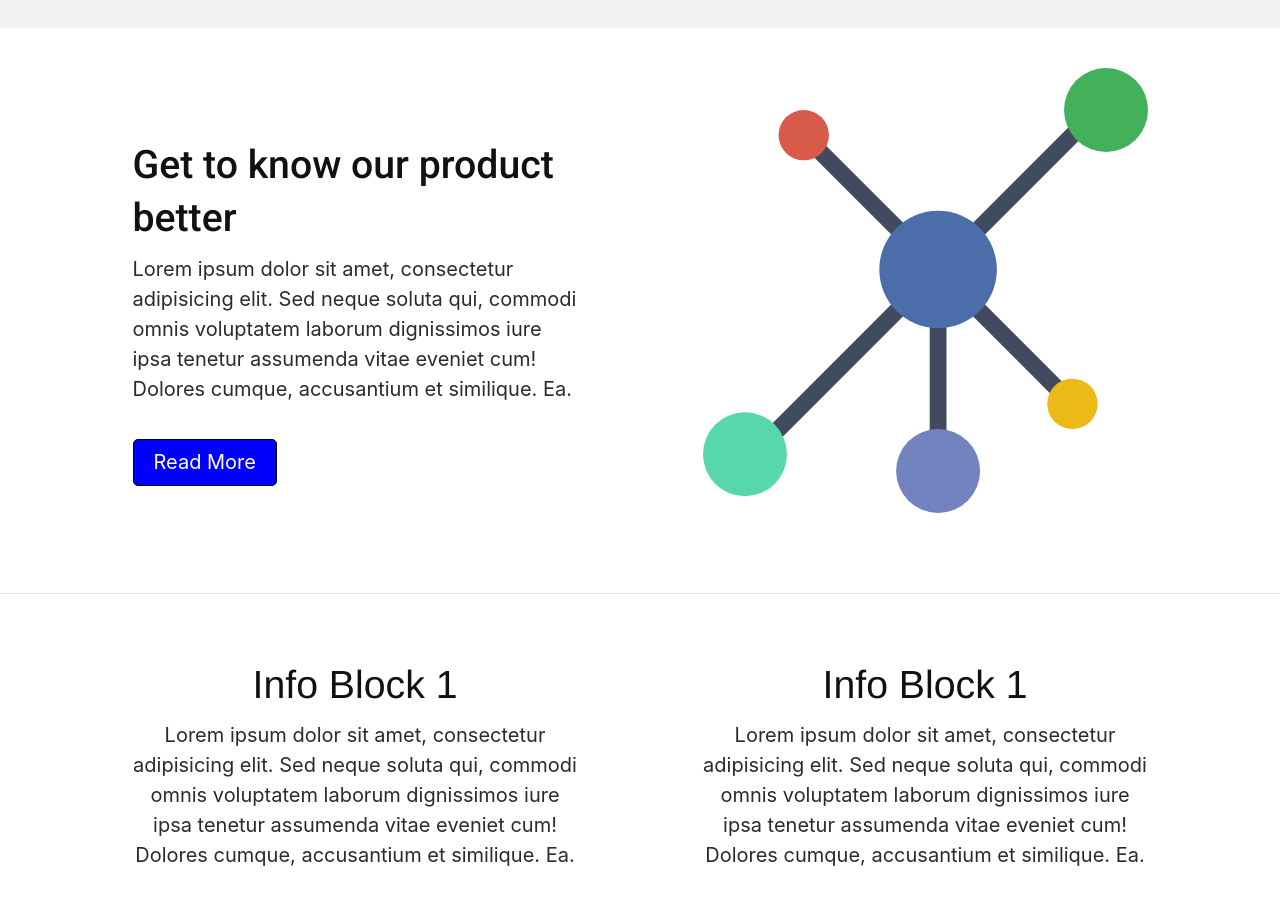
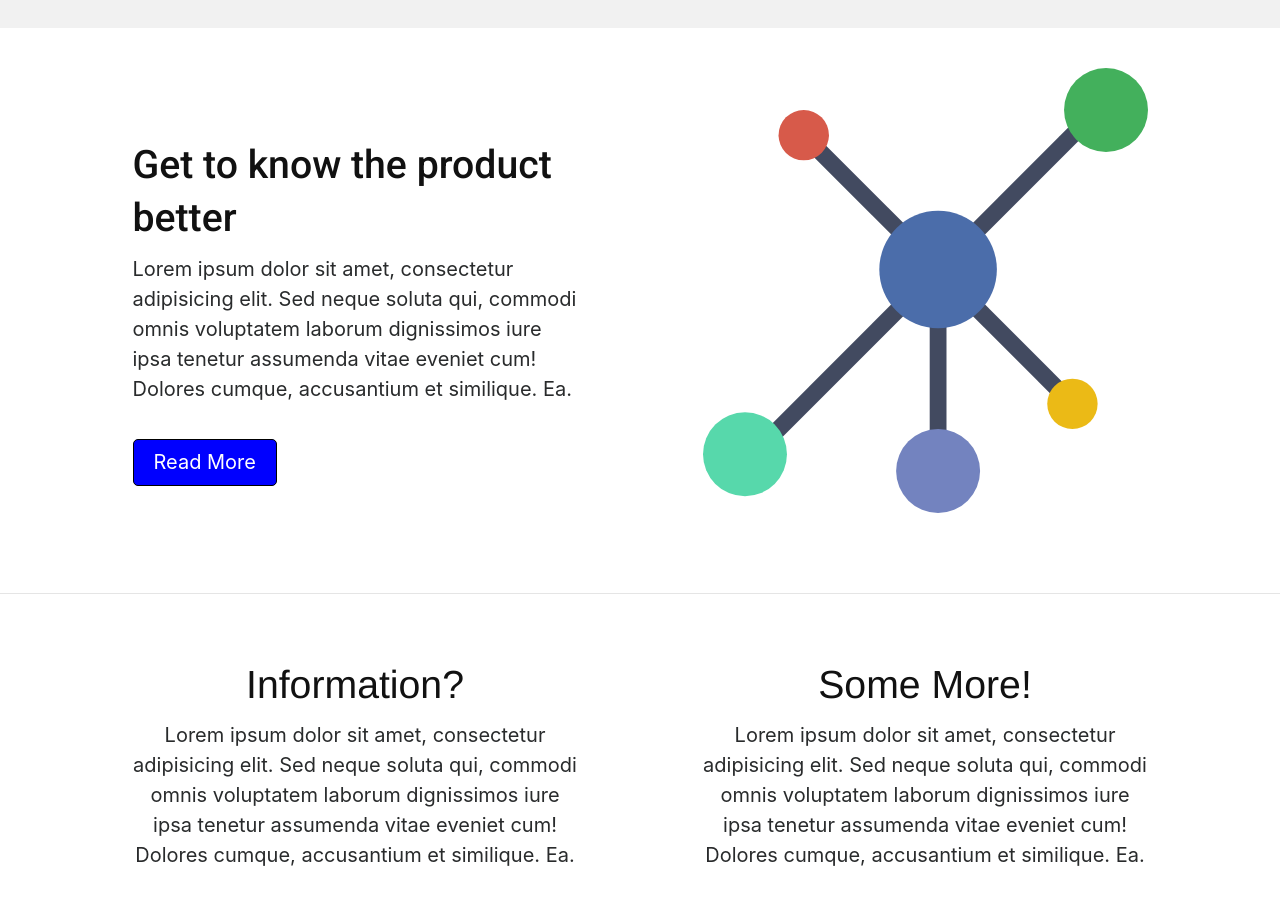
Before and after one commit to ResidentZealoT/animated-scrolling, a website: page index.html in a window 1280 px wide. Shown: the part 880-1788 px from the top of the page. Drawn offline with nearby package versions, Linux system fonts and the light colour scheme; a script that the page names is missing.

Commit message:
clean up

```diff
--- a/index.html
+++ b/index.html
@@ -42,7 +42,7 @@
         </div>
         <div class="col-md-5">
           <div class="showcase-right">
-            <h1>A block of useful information to communicate your product</h1>
+            <h1>A block of useful information to communicate a product</h1>
             <p>
               Lorem ipsum dolor sit amet, consectetur adipisicing elit, sed do eiusmod tempor incididunt ut labore et dolore magna aliqua. Ut enim ad minim veniam, quis nostrud exercitation ullamco laboris nisi ut aliquip ex ea commodo consequat. Duis aute irure dolor in reprehenderit in voluptate velit esse cillum dolore eu fugiat nulla pariatur.
             </p>
@@ -65,7 +65,7 @@
       <div class="row align-items-center justify-content-around">
         <div class = "col-md-5">
           <div class = "info-left">
-            <h2>Get to know our product better</h2>
+            <h2>Get to know the product better</h2>
             <P>Lorem ipsum dolor sit amet, consectetur adipisicing elit. Sed neque soluta qui, commodi omnis voluptatem laborum dignissimos iure ipsa tenetur assumenda vitae eveniet cum! Dolores cumque, accusantium et similique. Ea.</P>
             <a class="btn btn-default btn-md">Read More</a>
           </div>
@@ -86,13 +86,13 @@
       <div class="row align-items-center justify-content-around">
         <div class = "col-md-5">
           <div class = "info-left">
-            <h2>Info Block 1</h2>
+            <h2>Information?</h2>
             <P>Lorem ipsum dolor sit amet, consectetur adipisicing elit. Sed neque soluta qui, commodi omnis voluptatem laborum dignissimos iure ipsa tenetur assumenda vitae eveniet cum! Dolores cumque, accusantium et similique. Ea.</P>
           </div>
         </div>
         <div class = "col-md-5">
           <div class = "info-right">
-            <h2>Info Block 1</h2>
+            <h2>Some More!</h2>
             <P>Lorem ipsum dolor sit amet, consectetur adipisicing elit. Sed neque soluta qui, commodi omnis voluptatem laborum dignissimos iure ipsa tenetur assumenda vitae eveniet cum! Dolores cumque, accusantium et similique. Ea.</P>
           </div>
         </div>
```
